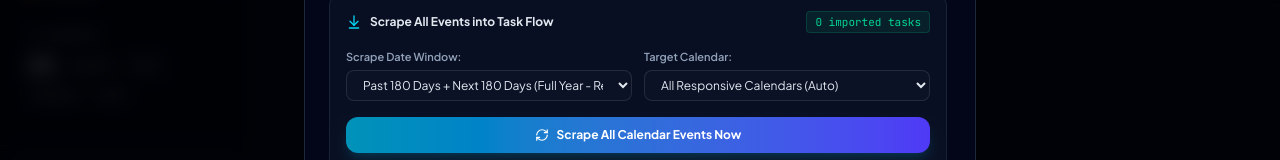
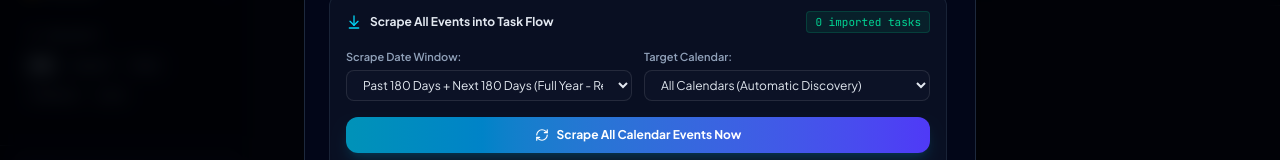
Before and after one commit to BinukaRE/Task-Tracker, a React (Vite) app: page / in a window 1280 px wide. Both pictures are taken after a click on the element "Auto-Sync 10m". Shown: the part 470-630 px from the top of the page. Built offline with nearby package versions, Linux system fonts and the light colour scheme; the HTML template or start-up script is replaced by a standard one.

Commit message:
feat(calendar): support dynamic multi-user calendar discovery and remove hardcoded email options

```diff
--- a/electron/calendar-sync.js
+++ b/electron/calendar-sync.js
@@ -164,7 +164,22 @@ async function getAvailableCalendars() {
     const namesRaw = await runAppleScript(script, 5000);
     const cleaned = namesRaw.replace(/^"|"$/g, '').trim();
     if (!cleaned) return [];
-    return cleaned.split(',').map(s => s.trim()).filter(Boolean);
+    const all = cleaned.split(',').map(s => s.trim()).filter(Boolean);
+    const seen = new Set();
+    const result = [];
+    for (const name of all) {
+      const lower = name.toLowerCase();
+      if (
+        lower.includes('birthday') ||
+        lower.includes('siri') ||
+        lower.includes('reminder') ||
+        lower.includes('holiday')
+      ) continue;
+      if (seen.has(lower)) continue;
+      seen.add(lower);
+      result.push(name);
+    }
+    return result;
   } catch (err) {
     return [];
   }
--- a/electron/main.js
+++ b/electron/main.js
@@ -5,6 +5,7 @@ const Store = require('./store');
 const {
   scrapeAppleCalendarEvents,
   checkCalendarPermission,
+  getAvailableCalendars,
   openAppleCalendar,
   openPrivacySettings,
 } = require('./calendar-sync');
@@ -458,6 +459,10 @@ ipcMain.handle('calendar:openApple', async () => {
   return await openAppleCalendar();
 });
 
+ipcMain.handle('calendar:getCalendars', async () => {
+  return await getAvailableCalendars();
+});
+
 ipcMain.handle('calendar:checkPermission', async () => {
   return await checkCalendarPermission();
 });
--- a/electron/preload.js
+++ b/electron/preload.js
@@ -13,6 +13,7 @@ contextBridge.exposeInMainWorld('electronAPI', {
   scrapeCalendarEvents: (options) => ipcRenderer.invoke('calendar:scrape', options),
   checkCalendarPermission: () => ipcRenderer.invoke('calendar:checkPermission'),
   openAppleCalendar: () => ipcRenderer.invoke('calendar:openApple'),
+  getAvailableCalendars: () => ipcRenderer.invoke('calendar:getCalendars'),
   openPrivacySettings: (target) => ipcRenderer.invoke('calendar:openPrivacySettings', target),
   getAutoSyncStatus: () => ipcRenderer.invoke('calendar:getAutoSyncStatus'),
   forceAutoRefresh: () => ipcRenderer.invoke('calendar:forceAutoRefresh'),
--- a/src/components/modals/CalendarSyncModal.jsx
+++ b/src/components/modals/CalendarSyncModal.jsx
@@ -1,4 +1,4 @@
-import React, { useState } from 'react';
+import React, { useState, useEffect } from 'react';
 import { useTasks } from '../../context/TaskContext';
 import {
   X,
@@ -36,6 +36,17 @@ export default function CalendarSyncModal() {
   const [activeTab, setActiveTab] = useState('scraper'); // 'scraper' | 'manual'
   const [rangeDays, setRangeDays] = useState(180);
   const [selectedCal, setSelectedCal] = useState('all');
+  const [availableCalendars, setAvailableCalendars] = useState([]);
+
+  useEffect(() => {
+    if (isCalendarModalOpen && window.electronAPI?.getAvailableCalendars) {
+      window.electronAPI.getAvailableCalendars().then((cals) => {
+        if (Array.isArray(cals) && cals.length > 0) {
+          setAvailableCalendars(cals);
+        }
+      }).catch(() => {});
+    }
+  }, [isCalendarModalOpen]);
 
   if (!isCalendarModalOpen) return null;
 
@@ -262,12 +273,20 @@ export default function CalendarSyncModal() {
                       onChange={(e) => setSelectedCal(e.target.value)}
                       className="w-full px-3 py-1.5 text-xs rounded-lg glass-input text-slate-200 focus:outline-none"
                     >
-                      <option value="all">All Responsive Calendars (Auto)</option>
-                      <option value="s24016507@ousl.lk">s24016507@ousl.lk (University)</option>
-                      <option value="binukareshane@gmail.com">binukareshane@gmail.com (Personal)</option>
-                      <option value="Home">Home</option>
-                      <option value="Work">Work</option>
-                      <option value="Family">Family</option>
+                      <option value="all">All Calendars (Automatic Discovery)</option>
+                      {availableCalendars.length > 0 ? (
+                        availableCalendars.map((cName) => (
+                          <option key={cName} value={cName}>
+                            {cName}
+                          </option>
+                        ))
+                      ) : (
+                        <>
+                          <option value="University Event Log">University Event Log</option>
+                          <option value="Home">Home</option>
+                          <option value="Work">Work</option>
+                        </>
+                      )}
                     </select>
                   </div>
                 </div>
```
